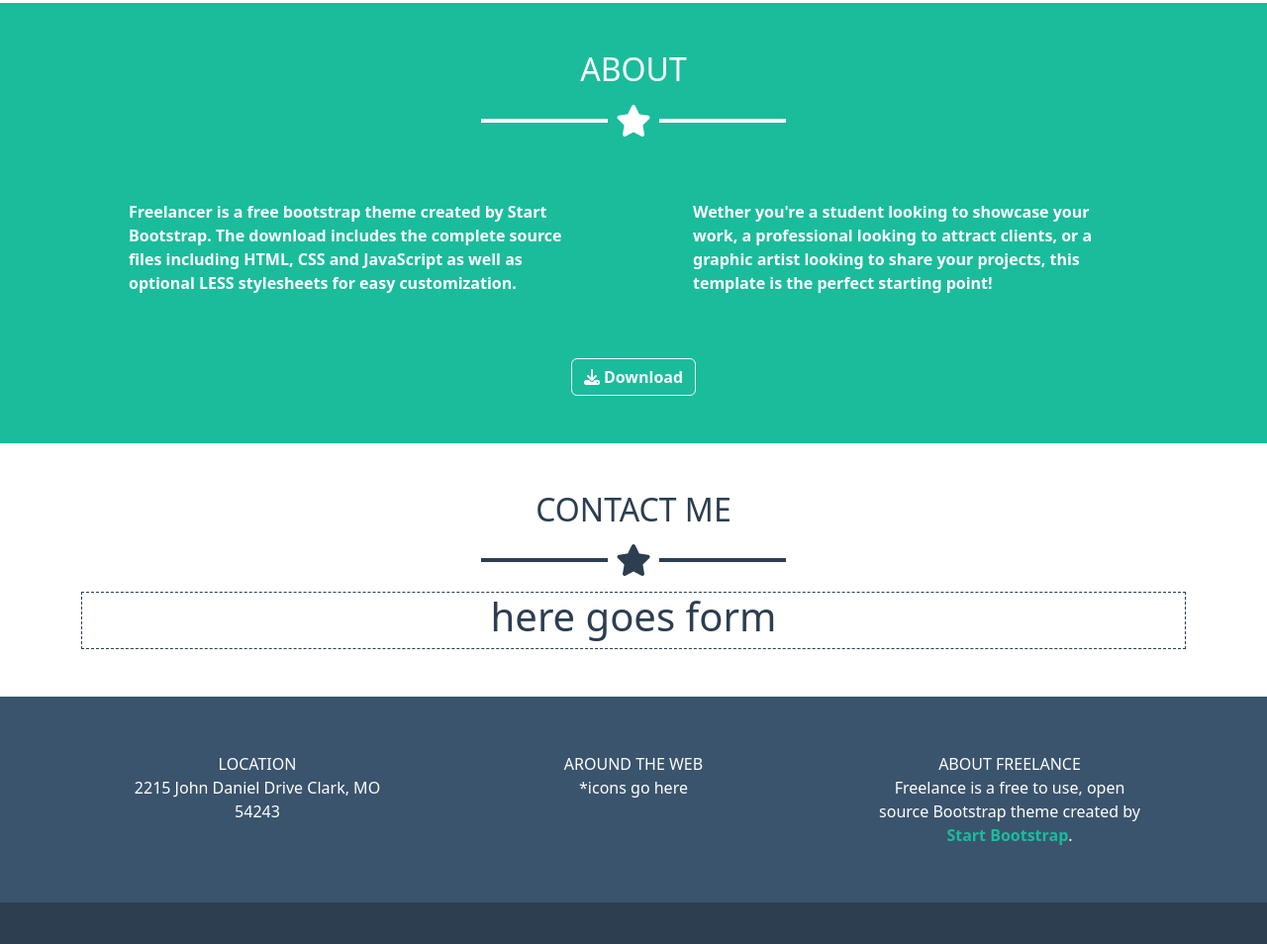
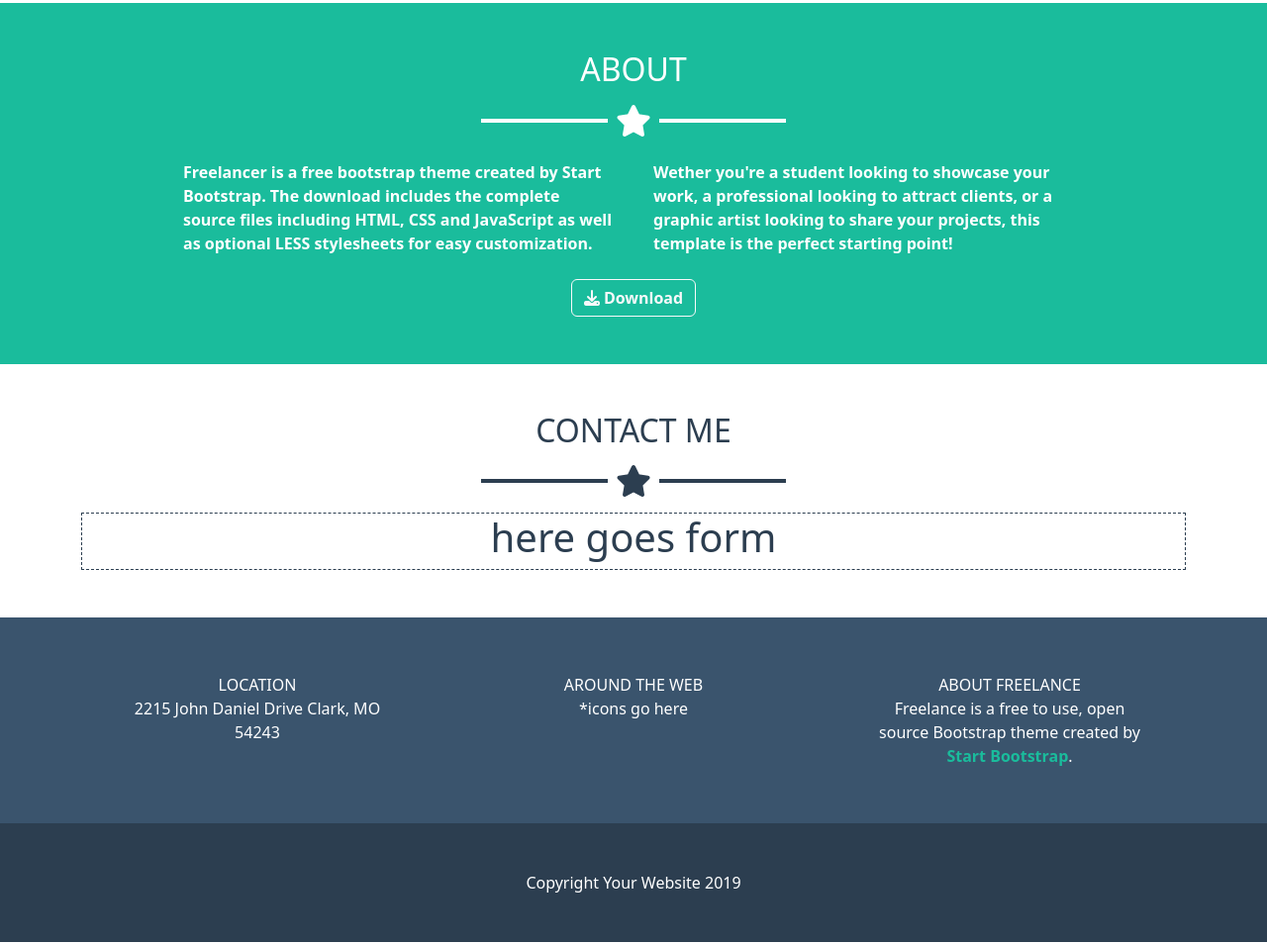
Before and after one commit to carloeusebi/html-css-bootstrap-freelancer, a plain HTML site: page index.html in a window 1280 px wide. Shown: the part 1376-2330 px from the top of the page at 99% size. Drawn offline with nearby package versions, Linux system fonts and the light colour scheme.

Commit message:
About section's columns now are aligned better

```diff
--- a/index.html
+++ b/index.html
@@ -93,14 +93,14 @@
                 <div class="star my-3 d-flex align-items-center justify-content-center">
                     <i class="fa-solid fa-star fa-2x px-2"></i>
                 </div>
-                <div class="row row-cols-1 row-cols-md-2 text-start">
-                    <div class="col">
-                        <p class="p-2 p-md-5"><b>
+                <div class="row row-cols-1 row-cols-md-2 text-start justify-content-center">
+                    <div class="col-10 col-md-5">
+                        <p class="p-2"><b>
                             Freelancer is a free bootstrap theme created by Start Bootstrap. The download includes the complete source files including HTML, CSS and JavaScript as well as optional LESS stylesheets for easy customization.
                         </b></p>
                     </div>
-                    <div class="col">
-                        <p class="p-2 p-md-5"><b>
+                    <div class="col-10 col-md-5">
+                        <p class="p-2"><b>
                             Wether you're a student looking to showcase your work, a professional looking to attract clients, or a graphic artist looking to share your projects, this template is the perfect starting point!
                         </b></p>
                     </div>
```
